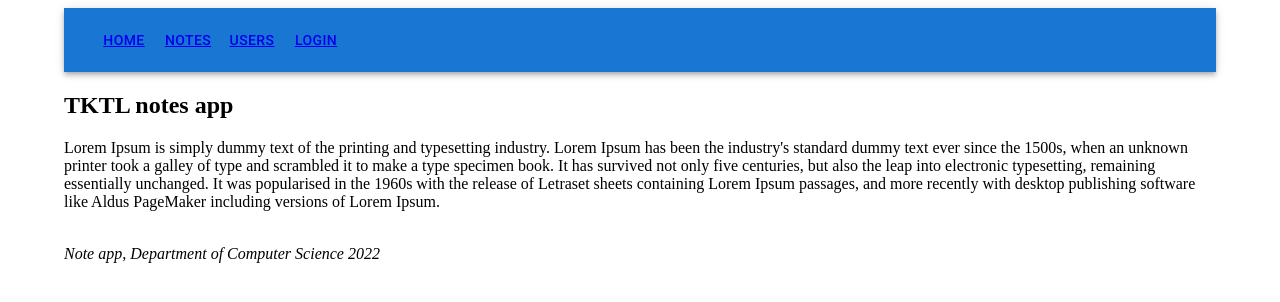
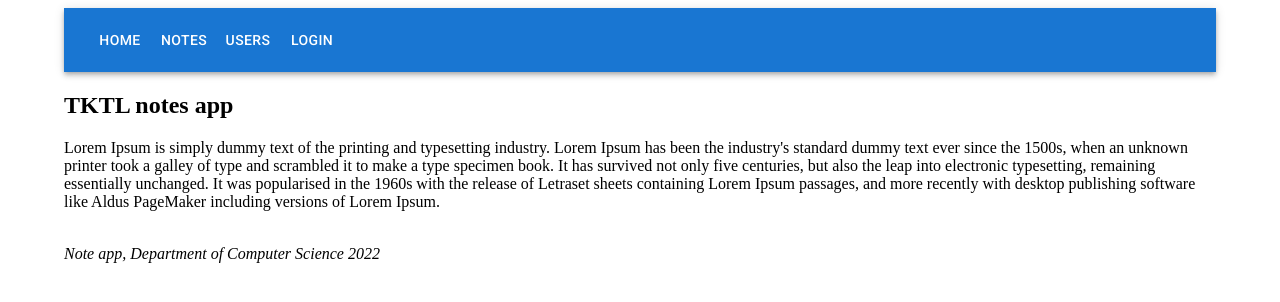
Before and after one commit to Andy-git985/router-notes, a React (Create React App) app: page / in a window 1280 px wide. Shown: the top 302 px of the page. Built offline with nearby package versions, Linux system fonts and the light colour scheme.

Commit message:
Remove IconButton from Navigation

```diff
--- a/src/components/Navigation.js
+++ b/src/components/Navigation.js
@@ -4,19 +4,22 @@
 const Navigation = ({ user }) => (
   <AppBar position="static">
     <Toolbar>
-      <IconButton edge="start" color="inherit" aria-label="menu"></IconButton>
-      <Button color="inherit">
-        <Link to="/">home</Link>
+      <Button color="inherit" component={Link} to="/">
+        home
       </Button>
-      <Button color="inherit">
-        <Link to="/notes">notes</Link>
+      <Button color="inherit" component={Link} to="/notes">
+        notes
       </Button>
-      <Button color="inherit">
-        <Link to="/users">users</Link>
+      <Button color="inherit" component={Link} to="/users">
+        users
       </Button>
-      <Button color="inherit">
-        {user ? <em>{user} logged in</em> : <Link to="/login">login</Link>}
-      </Button>
+      {user ? (
+        <em>{user} logged in</em>
+      ) : (
+        <Button color="inherit" component={Link} to="/login">
+          login
+        </Button>
+      )}
     </Toolbar>
   </AppBar>
 );
```
